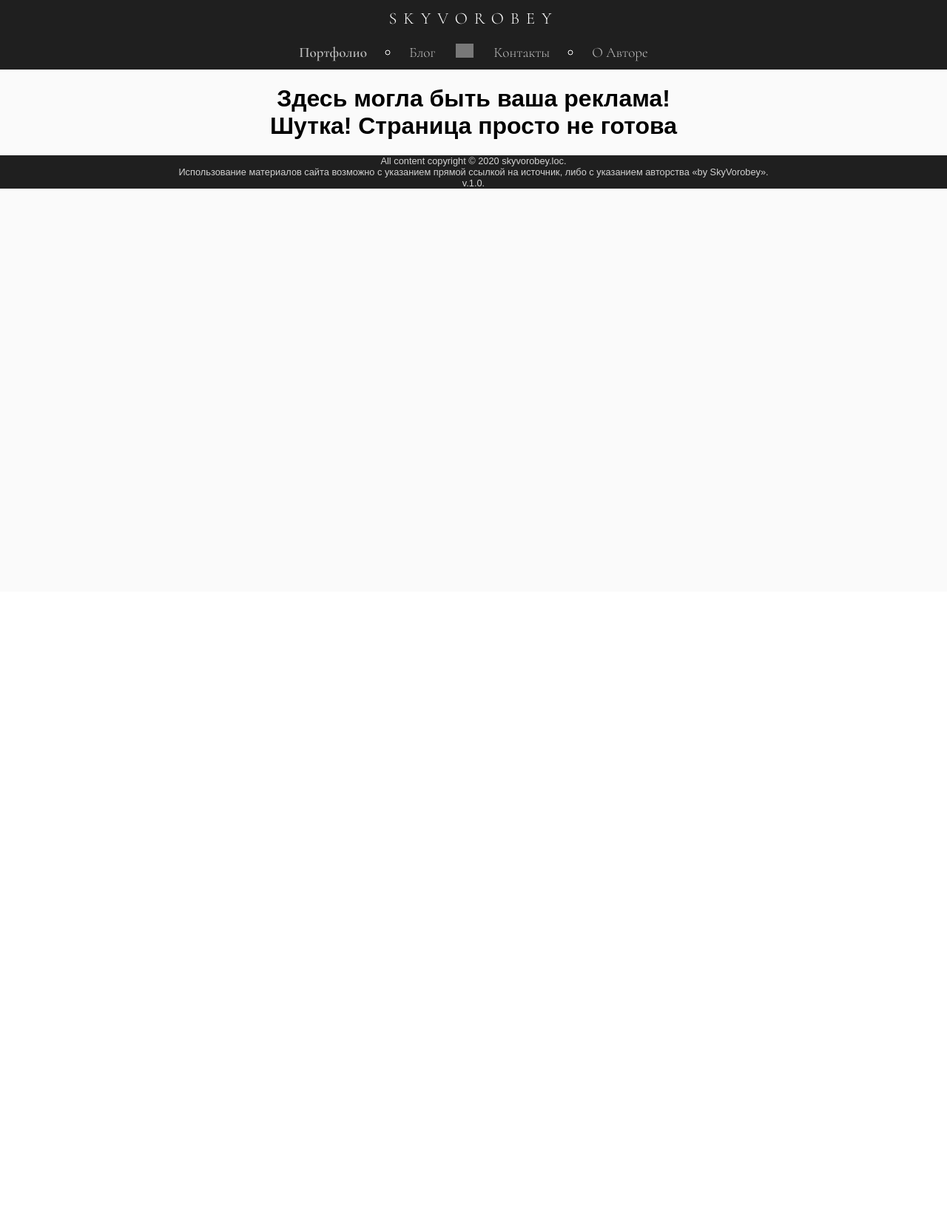
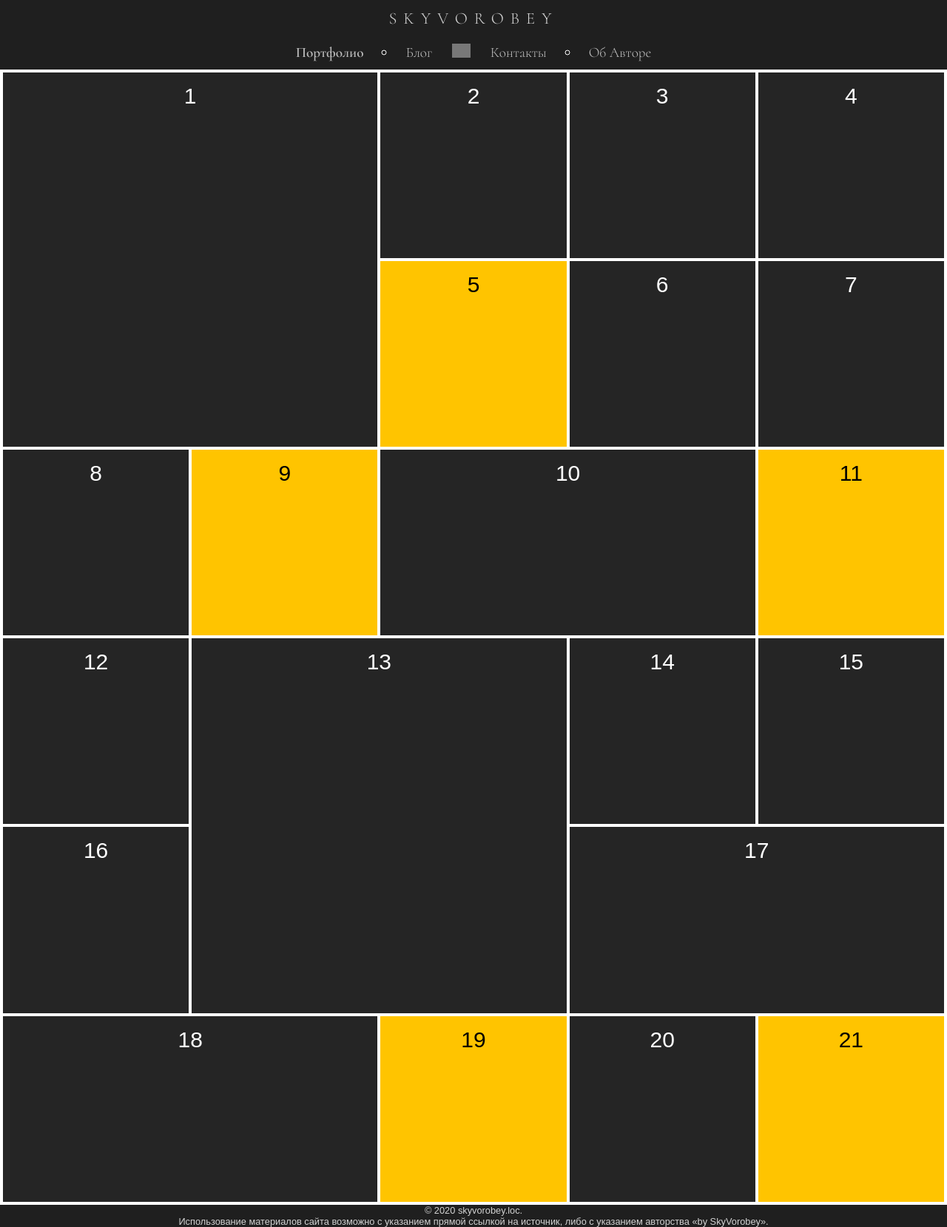
Before and after one commit to Skyvorobey/Skyviribey.info.loc, a PHP site: page /portfolio.php in a window 1280 px wide. Shown: the whole page at 74% size. Before the commit the page ends 255 px from the top, so only its background shows below. Run offline with PHP 8.4, Linux system fonts and the light colour scheme; grey boxes are pictures that could not be loaded.

Commit message:
Сайт готов, исправлены мелкие баги, все страницы приведины под единый стиль, всё адаптированно под мобильные устройства

```diff
--- a/css/style.css
+++ b/css/style.css
@@ -8,7 +8,7 @@ body {
     font-size: 16px;
     margin: 0;
     padding: 0;
-    background-color: #fafafa;
+    background-color: #1f1f1f;
 }
 
 ul {
@@ -37,11 +37,12 @@ ul {
     display: flex;
     width: 100%;
     min-height: 100vh;
-    background-color: #32353b;
+    background-color: #1f1f1f;
     background-repeat: no-repeat;
     background-size: cover;
     user-select: none;
-    background-image: url("/img/homebackgraund.png");
+    background-image: url("/img/homebackgraund.jpg");
+    font-family: 'Cormorant', serif;
 }
 
 .home__wrapper--backgraund {
@@ -68,6 +69,7 @@ ul {
     padding: 0.5em;
     margin: 0.5em;
 }
+
 
 .home__welcome-item {
     font-size: 1.4rem;
@@ -191,6 +193,12 @@ ul {
 
 .nav__logo {
     text-align: center;
+}
+
+.nav__logo a {
+    color: #fff;
+    text-decoration: none;
+    opacity: 0.8;
 }
 
 .nav__logo-name {
@@ -872,3 +880,82 @@ ul {
         width: 15em;
     }
 }
+
+//* portfolio *//
+
+.grid {
+    box-sizing: border-box;
+    width: 100%;
+    background: black;
+    padding: 10px;
+}
+.grid__container {
+    display: -webkit-box;
+    display: flex;
+    flex-wrap: wrap;
+    border: 2px solid #ffffff;
+}
+
+.box {
+    position: relative;
+    box-sizing: border-box;
+    width: 20%;
+}
+.box::before {
+    content: "";
+    position: relative;
+    width: 100%;
+    display: block;
+    height: 0;
+    padding-bottom: 100%;
+}
+.box__helper {
+    height: 0;
+    width: 100%;
+    padding-bottom: 100%;
+    position: absolute;
+    left: 0;
+    top: 0;
+}
+.box__content {
+    border: 2px solid #ffffff;
+    padding: 0.5em 1em;
+    position: absolute;
+    left: 0;
+    top: 0;
+    right: 0;
+    bottom: 0;
+}
+.box_size_2x2 {
+    width: 40%;
+}
+.box_size_2x2::before {
+    padding-bottom: 50%;
+}
+.box_size_2x2 + .box + .box + .box + .box {
+    margin-left: 40%;
+}
+.box_size_2x1 {
+    width: 40%;
+}
+.box_size_2x1::before {
+    padding-bottom: 50%;
+}
+.box_size_2x1 .box__helper {
+    padding-bottom: 50%;
+}
+
+.box__content {
+    font-size: 30px;
+    background-color: #252525;
+    color: #ffffff;
+}
+
+.box:nth-child(5) .box__content,
+.box:nth-child(9) .box__content,
+.box:nth-child(11) .box__content,
+.box:nth-child(19) .box__content,
+.box:nth-child(21) .box__content {
+    background-color: #ffc400;
+    color: #000000;
+}
--- a/footer.php
+++ b/footer.php
@@ -1,8 +1,7 @@
 <footer class="footer footer-backgraund footer-backgraund<?php echo $titleclass?>">
-    <h4 class="footer-item"> All content copyright &copy; 2020 skyvorobey.loc.</h4>
+    <h4 class="footer-item"> &copy; 2020 skyvorobey.loc.</h4>
     <p class="footer-item">Использование материалов сайта возможно с указанием прямой ссылкой
         на источник, либо с указанием авторства &laquo;by SkyVorobey&raquo;.<br>
-    v.1.0.
     </p>
 </footer>
 
--- a/index.php
+++ b/index.php
@@ -30,7 +30,7 @@ include __DIR__. '/header.php'; ?>
                     <a href="/contacts.php"  class="home__item">контакты</a>
                 </li>
                 <li>
-                    <a href="/about.php"  class="home__item">о авторе</a>
+                    <a href="/about.php"  class="home__item">об авторе</a>
                 </li>
             </ul>
 
--- a/nav.php
+++ b/nav.php
@@ -1,14 +1,9 @@
 <header>
     <nav class="nav nav__backgraund nav__backgraund<?php echo $titleclass?>">
         <div class="nav__logo">
-            <h2 class="nav__logo-name">SkyVorobey</h2>
+            <h2 class="nav__logo-name"><a href="/index.php">SkyVorobey</a></h2>
         </div>
 
-        <!-- нужно ли?
-        <div class="nav__title">
-            <h3 class="nav__title-text"><?php echo $title ?></h3>
-        </div>
-        -->
         <div class="nav__item-wrapper">
             <ul class="nav__menu">
                 <?php
@@ -26,7 +21,7 @@
                     <a href="/contacts.php">Контакты</a>
                 </li>',
                 'about' => '<li class="nav__item nav__item--backgraund nav__about nav__item' . (($active == 'about') ? '--active' : '') . '">
-                    <a href="/about.php">О Авторе</a>
+                    <a href="/about.php">Об Авторе</a>
                 </li>',
                 ];
 
--- a/portfolio.php
+++ b/portfolio.php
@@ -7,9 +7,115 @@ include __DIR__. '/nav.php' ?>
 
 <main class="main">
     <div class="portfolio-wrapeer">
-<h1>Здесь могла быть ваша реклама!<br>
-    Шутка! Страница просто не готова
-</h1>
+        <div class="grid">
+            <div class="grid__container">
+                <div class="box box_size_2x2">
+                    <div class="box__helper">
+                        <div class="box__content">1</div>
+                    </div>
+                </div>
+                <div class="box ">
+                    <div class="box__helper">
+                        <div class="box__content">2</div>
+                    </div>
+                </div>
+                <div class="box ">
+                    <div class="box__helper">
+                        <div class="box__content">3</div>
+                    </div>
+                </div>
+                <div class="box ">
+                    <div class="box__helper">
+                        <div class="box__content">4</div>
+                    </div>
+                </div>
+                <div class="box ">
+                    <div class="box__helper">
+                        <div class="box__content">5</div>
+                    </div>
+                </div>
+                <div class="box ">
+                    <div class="box__helper">
+                        <div class="box__content">6</div>
+                    </div>
+                </div>
+                <div class="box ">
+                    <div class="box__helper">
+                        <div class="box__content">7</div>
+                    </div>
+                </div>
+                <div class="box ">
+                    <div class="box__helper">
+                        <div class="box__content">8</div>
+                    </div>
+                </div>
+                <div class="box ">
+                    <div class="box__helper">
+                        <div class="box__content">9</div>
+                    </div>
+                </div>
+                <div class="box box_size_2x1">
+                    <div class="box__helper">
+                        <div class="box__content">10</div>
+                    </div>
+                </div>
+                <div class="box ">
+                    <div class="box__helper">
+                        <div class="box__content">11</div>
+                    </div>
+                </div>
+                <div class="box ">
+                    <div class="box__helper">
+                        <div class="box__content">12</div>
+                    </div>
+                </div>
+                <div class="box box_size_2x2">
+                    <div class="box__helper">
+                        <div class="box__content">13</div>
+                    </div>
+                </div>
+                <div class="box ">
+                    <div class="box__helper">
+                        <div class="box__content">14</div>
+                    </div>
+                </div>
+                <div class="box ">
+                    <div class="box__helper">
+                        <div class="box__content">15</div>
+                    </div>
+                </div>
+                <div class="box ">
+                    <div class="box__helper">
+                        <div class="box__content">16</div>
+                    </div>
+                </div>
+                <div class="box box_size_2x1">
+                    <div class="box__helper">
+                        <div class="box__content">17</div>
+                    </div>
+                </div>
+                <div class="box box_size_2x1">
+                    <div class="box__helper">
+                        <div class="box__content">18</div>
+                    </div>
+                </div>
+                <div class="box ">
+                    <div class="box__helper">
+                        <div class="box__content">19</div>
+                    </div>
+                </div>
+                <div class="box ">
+                    <div class="box__helper">
+                        <div class="box__content">20</div>
+                    </div>
+                </div>
+                <div class="box ">
+                    <div class="box__helper">
+                        <div class="box__content">21</div>
+                    </div>
+                </div>
+            </div>
+        </div>
     </div>
 
 </main>
```
Also changed, not shown: about.php (+4 -5 lines).
